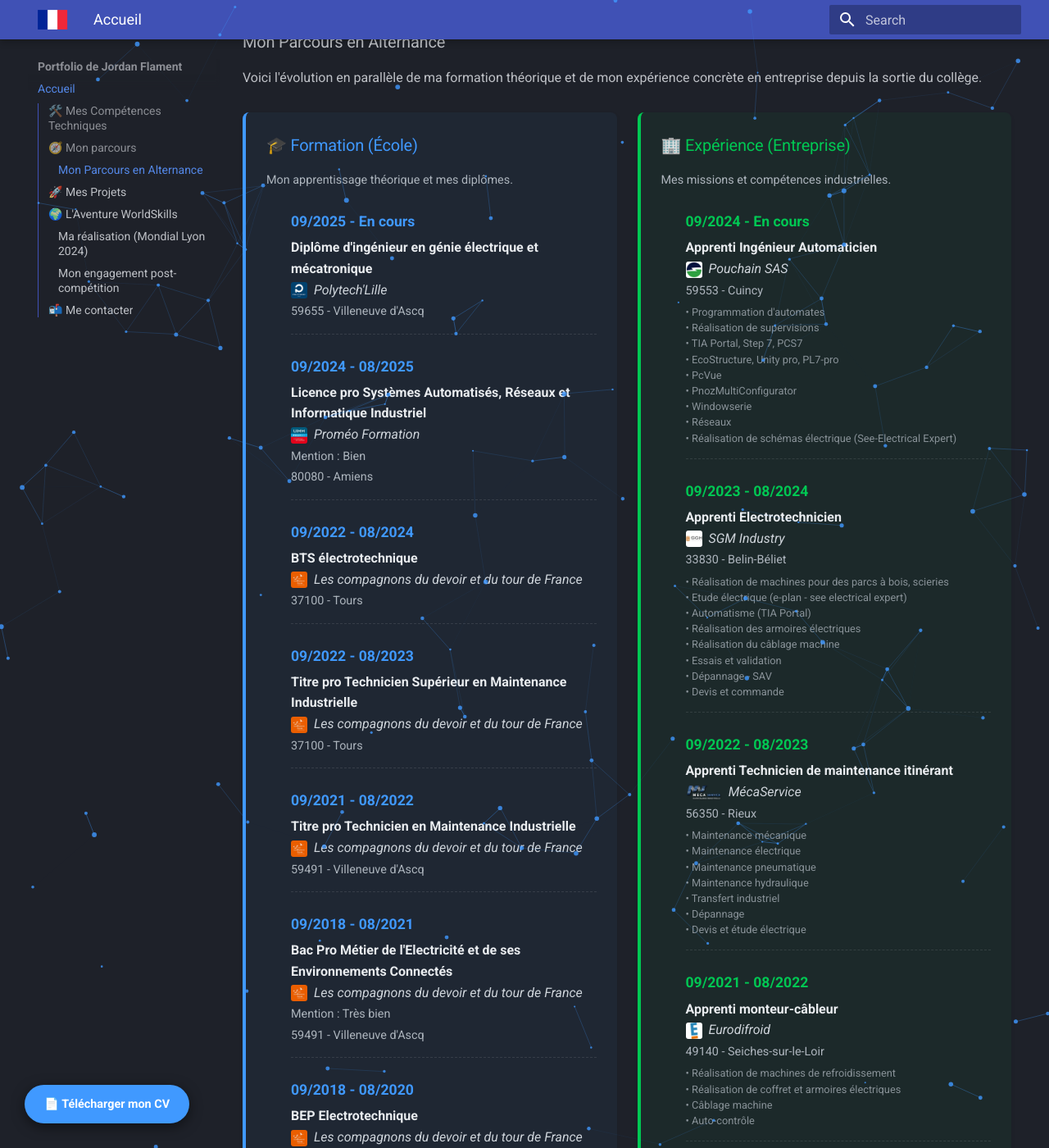
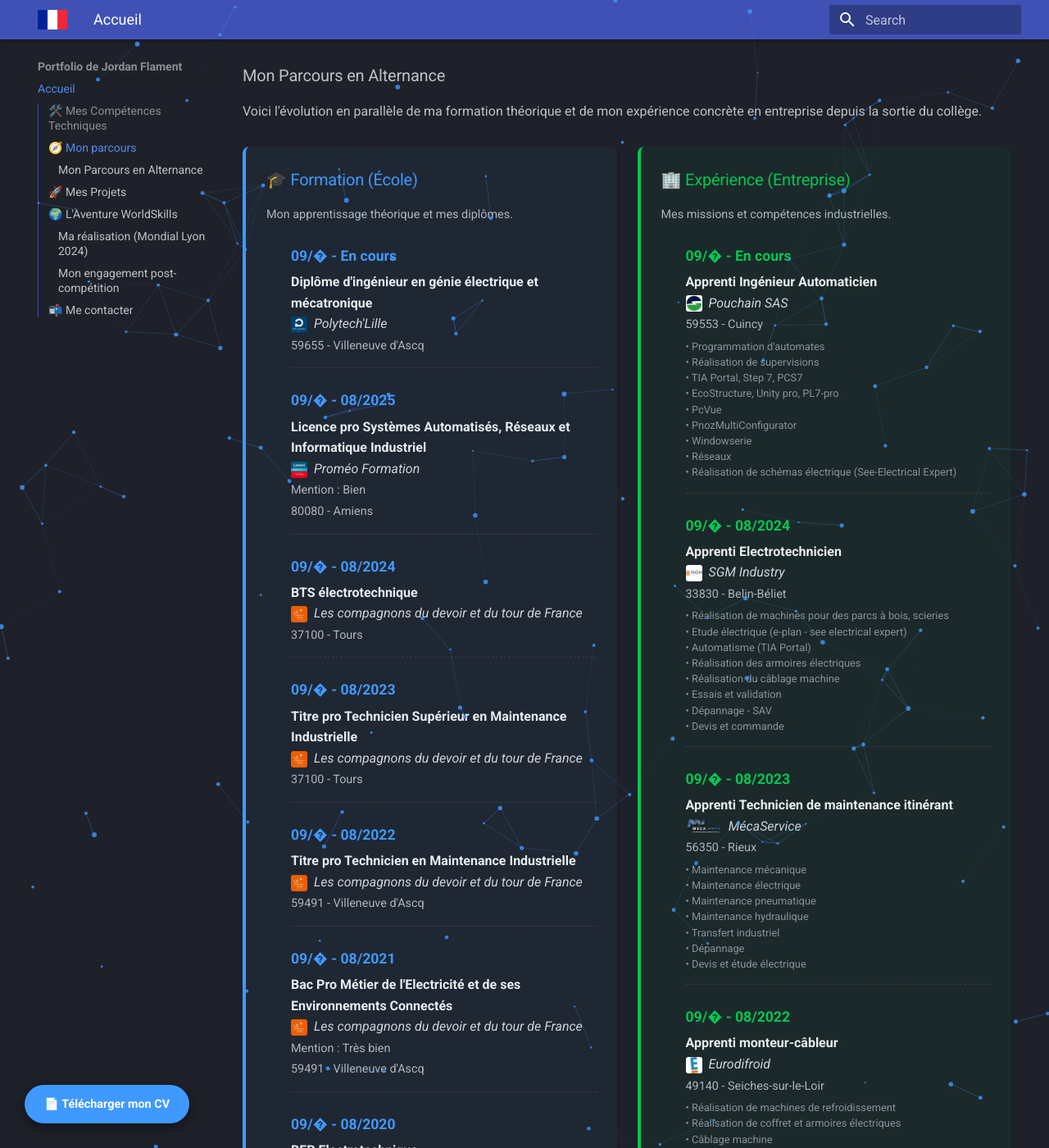
Before and after one commit to jordan-flament/jordan-flament.github.io, an MkDocs documentation site: the page built from docs/index.md, in a window 1280 px wide and 1400 px high, scrolled down 1424 px. Shown: the whole window at 82% size. Built offline with MkDocs 1.6.1 and Material for MkDocs 9.7.7, drawn with Linux system fonts in a browser that asks for light colours; some of the changed text lies outside the part shown.

Commit message:
MAJ caractere nul entre les dates

```diff
--- a/docs/index.md
+++ b/docs/index.md
@@ -297,6 +297,7 @@
     <h3 style="margin-top: 0; color: #ffffff; font-size: 1.2em; border-bottom: 1px solid rgba(255,255,255,0.1); padding-bottom: 10px;">🖥️ Supervision & Sécurité</h3>
     <div style="margin-top: 15px;">
       <span style="display: inline-block; background: rgba(155,89,182,0.15); color: #c39bd3; border: 1px solid rgba(155,89,182,0.3); padding: 5px 12px; border-radius: 20px; font-size: 0.85em; margin: 4px 2px; font-weight: bold;">PcVue</span>
+      <span style="display: inline-block; background: rgba(155,89,182,0.15); color: #c39bd3; border: 1px solid rgba(155,89,182,0.3); padding: 5px 12px; border-radius: 20px; font-size: 0.85em; margin: 4px 2px; font-weight: bold;">WinCc</span>
       <span style="display: inline-block; background: rgba(155,89,182,0.15); color: #c39bd3; border: 1px solid rgba(155,89,182,0.3); padding: 5px 12px; border-radius: 20px; font-size: 0.85em; margin: 4px 2px; font-weight: bold;">PnozMultiConfigurator</span>
       <span style="display: inline-block; background: rgba(155,89,182,0.15); color: #c39bd3; border: 1px solid rgba(155,89,182,0.3); padding: 5px 12px; border-radius: 20px; font-size: 0.85em; margin: 4px 2px; font-weight: bold;">Windowserie</span>
       <span style="display: inline-block; background: rgba(155,89,182,0.15); color: #c39bd3; border: 1px solid rgba(155,89,182,0.3); padding: 5px 12px; border-radius: 20px; font-size: 0.85em; margin: 4px 2px; font-weight: bold;">Réseaux Industriels</span>
@@ -351,7 +352,7 @@
 
     <ul style="list-style: none; padding-left: 0; margin-bottom: 0; color: #e9ecef;">
       <li style="margin-bottom: 25px; border-bottom: 1px dashed rgba(255,255,255,0.1); padding-bottom: 15px;">
-        <span style="font-weight: bold; display: block; font-size: 1.1em; color: #4099ff;">09/2025 - En cours</span>
+        <span style="font-weight: bold; display: block; font-size: 1.1em; color: #4099ff;">09/&#82032025 - En cours</span>
         <span style="font-weight: 600; display: block; margin-top: 5px;">Diplôme d'ingénieur en génie électrique et mécatronique</span>
         <span style="font-style: italic; color: #ced4da;">
           <img src="images/polytech.jpg" style="height: 20px; vertical-align: middle; margin-right: 8px; border-radius: 3px;">Polytech'Lille
@@ -359,7 +360,7 @@
         <span style="font-style: normal; font-size: 0.9em; color: #adb5bd;">59655 - Villeneuve d'Ascq</span>
       </li>
       <li style="margin-bottom: 25px; border-bottom: 1px dashed rgba(255,255,255,0.1); padding-bottom: 15px;">
-        <span style="font-weight: bold; display: block; font-size: 1.1em; color: #4099ff;">09/2024 - 08/2025</span>
+        <span style="font-weight: bold; display: block; font-size: 1.1em; color: #4099ff;">09/&#82032024 - 08/2025</span>
         <span style="font-weight: 600; display: block; margin-top: 5px;">Licence pro Systèmes Automatisés, Réseaux et Informatique Industriel</span>
         <span style="font-style: italic; color: #ced4da;">
           <img src="images/promeo.jpg" style="height: 20px; vertical-align: middle; margin-right: 8px; border-radius: 3px;">Proméo Formation
@@ -368,7 +369,7 @@
         <span style="font-style: normal; font-size: 0.9em; color: #adb5bd;">80080 - Amiens</span>
       </li>
       <li style="margin-bottom: 25px; border-bottom: 1px dashed rgba(255,255,255,0.1); padding-bottom: 15px;">
-        <span style="font-weight: bold; display: block; font-size: 1.1em; color: #4099ff;">09/2022 - 08/2024</span>
+        <span style="font-weight: bold; display: block; font-size: 1.1em; color: #4099ff;">09/&#82032022 - 08/2024</span>
         <span style="font-weight: 600; display: block; margin-top: 5px;">BTS électrotechnique</span>
         <span style="font-style: italic; color: #ced4da;">
           <img src="images/compagnons.jpg" style="height: 20px; vertical-align: middle; margin-right: 8px; border-radius: 3px;">Les compagnons du devoir et du tour de France
@@ -376,7 +377,7 @@
         <span style="font-style: normal; font-size: 0.9em; color: #adb5bd;">37100 - Tours</span>
       </li>
       <li style="margin-bottom: 25px; border-bottom: 1px dashed rgba(255,255,255,0.1); padding-bottom: 15px;">
-        <span style="font-weight: bold; display: block; font-size: 1.1em; color: #4099ff;">09/2022 - 08/2023</span>
+        <span style="font-weight: bold; display: block; font-size: 1.1em; color: #4099ff;">09/&#82032022 - 08/2023</span>
         <span style="font-weight: 600; display: block; margin-top: 5px;">Titre pro Technicien Supérieur en Maintenance Industrielle</span>
         <span style="font-style: italic; color: #ced4da;">
           <img src="images/compagnons.jpg" style="height: 20px; vertical-align: middle; margin-right: 8px; border-radius: 3px;">Les compagnons du devoir et du tour de France
@@ -384,7 +385,7 @@
         <span style="font-style: normal; font-size: 0.9em; color: #adb5bd;">37100 - Tours</span>
       </li>
       <li style="margin-bottom: 25px; border-bottom: 1px dashed rgba(255,255,255,0.1); padding-bottom: 15px;">
-        <span style="font-weight: bold; display: block; font-size: 1.1em; color: #4099ff;">09/2021 - 08/2022</span>
+        <span style="font-weight: bold; display: block; font-size: 1.1em; color: #4099ff;">09/&#82032021 - 08/2022</span>
         <span style="font-weight: 600; display: block; margin-top: 5px;">Titre pro Technicien en Maintenance Industrielle</span>
         <span style="font-style: italic; color: #ced4da;">
           <img src="images/compagnons.jpg" style="height: 20px; vertical-align: middle; margin-right: 8px; border-radius: 3px;">Les compagnons du devoir et du tour de France
@@ -392,7 +393,7 @@
         <span style="font-style: normal; font-size: 0.9em; color: #adb5bd;">59491 - Villeneuve d'Ascq</span>
       </li>
       <li style="margin-bottom: 25px; border-bottom: 1px dashed rgba(255,255,255,0.1); padding-bottom: 15px;">
-        <span style="font-weight: bold; display: block; font-size: 1.1em; color: #4099ff;">09/2018 - 08/2021</span>
+        <span style="font-weight: bold; display: block; font-size: 1.1em; color: #4099ff;">09/&#82032018 - 08/2021</span>
         <span style="font-weight: 600; display: block; margin-top: 5px;">Bac Pro Métier de l'Electricité et de ses Environnements Connectés</span>
         <span style="font-style: italic; color: #ced4da;">
           <img src="images/compagnons.jpg" style="height: 20px; vertical-align: middle; margin-right: 8px; border-radius: 3px;">Les compagnons du devoir et du tour de France
@@ -401,7 +402,7 @@
         <span style="font-style: normal; font-size: 0.9em; color: #adb5bd;">59491 - Villeneuve d'Ascq</span>
       </li>
       <li style="margin-bottom: 25px; border-bottom: 1px dashed rgba(255,255,255,0.1); padding-bottom: 15px;">
-        <span style="font-weight: bold; display: block; font-size: 1.1em; color: #4099ff;">09/2018 - 08/2020</span>
+        <span style="font-weight: bold; display: block; font-size: 1.1em; color: #4099ff;">09/&#82032018 - 08/2020</span>
         <span style="font-weight: 600; display: block; margin-top: 5px;">BEP Electrotechnique</span>
         <span style="font-style: italic; color: #ced4da;">
           <img src="images/compagnons.jpg" style="height: 20px; vertical-align: middle; margin-right: 8px; border-radius: 3px;">Les compagnons du devoir et du tour de France
@@ -418,7 +419,7 @@
 
     <ul style="list-style: none; padding-left: 0; margin-bottom: 0; color: #e9ecef;">
       <li style="margin-bottom: 25px; border-bottom: 1px dashed rgba(255,255,255,0.1); padding-bottom: 15px;">
-        <span style="font-weight: bold; display: block; font-size: 1.1em; color: #00c853;">09/2024 - En cours</span>
+        <span style="font-weight: bold; display: block; font-size: 1.1em; color: #00c853;">09/&#82032024 - En cours</span>
         <span style="font-weight: 600; display: block; margin-top: 5px;">Apprenti Ingénieur Automaticien</span>
         <span style="font-style: italic; color: #ced4da;">
           <img src="images/pouchain.jpg" style="height: 20px; vertical-align: middle; margin-right: 8px; border-radius: 3px;">Pouchain SAS
@@ -427,7 +428,7 @@
         <small style="display: block; margin-top: 5px; color: #adb5bd; line-height: 1.5;">• Programmation d'automates <br>• Réalisation de supervisions <br>• TIA Portal, Step 7, PCS7<br>• EcoStructure, Unity pro, PL7-pro <br> • PcVue <br> • PnozMultiConfigurator <br>• Windowserie <br>• Réseaux <br>• Réalisation de schémas électrique (See-Electrical Expert) </small>
       </li>
       <li style="margin-bottom: 25px; border-bottom: 1px dashed rgba(255,255,255,0.1); padding-bottom: 15px;">
-        <span style="font-weight: bold; display: block; font-size: 1.1em; color: #00c853;">09/2023 - 08/2024</span>
+        <span style="font-weight: bold; display: block; font-size: 1.1em; color: #00c853;">09/&#82032023 - 08/2024</span>
         <span style="font-weight: 600; display: block; margin-top: 5px;">Apprenti Electrotechnicien</span>
         <span style="font-style: italic; color: #ced4da;">
           <img src="images/sgm.jpg" style="height: 20px; vertical-align: middle; margin-right: 8px; border-radius: 3px;">SGM Industry
@@ -436,7 +437,7 @@
         <small style="display: block; margin-top: 5px; color: #adb5bd; line-height: 1.5;">• Réalisation de machines pour des parcs à bois, scieries <br> • Etude électrique (e-plan - see electrical expert) <br> • Automatisme (TIA Portal) <br> • Réalisation des armoires électriques<br> • Réalisation du câblage machine <br> • Essais et validation <br> • Dépannage - SAV <br> • Devis et commande </small>
       </li>
       <li style="margin-bottom: 25px; border-bottom: 1px dashed rgba(255,255,255,0.1); padding-bottom: 15px;">
-        <span style="font-weight: bold; display: block; font-size: 1.1em; color: #00c853;">09/2022 - 08/2023</span>
+        <span style="font-weight: bold; display: block; font-size: 1.1em; color: #00c853;">09/&#82032022 - 08/2023</span>
         <span style="font-weight: 600; display: block; margin-top: 5px;">Apprenti Technicien de maintenance itinérant</span>
         <span style="font-style: italic; color: #ced4da;">
           <img src="images/mecaservice.png" style="height: 20px; vertical-align: middle; margin-right: 8px; border-radius: 3px;">MécaService
@@ -445,7 +446,7 @@
         <small style="display: block; margin-top: 5px; color: #adb5bd; line-height: 1.5;">• Maintenance mécanique <br> • Maintenance électrique <br> • Maintenance pneumatique <br> • Maintenance hydraulique <br> • Transfert industriel <br> • Dépannage <br> • Devis et étude électrique </small>
       </li>
       <li style="margin-bottom: 25px; border-bottom: 1px dashed rgba(255,255,255,0.1); padding-bottom: 15px;">
-        <span style="font-weight: bold; display: block; font-size: 1.1em; color: #00c853;">09/2021 - 08/2022</span>
+        <span style="font-weight: bold; display: block; font-size: 1.1em; color: #00c853;">09/&#82032021 - 08/2022</span>
         <span style="font-weight: 600; display: block; margin-top: 5px;">Apprenti monteur-câbleur</span>
         <span style="font-style: italic; color: #ced4da;">
           <img src="images/eurodifroid.jpg" style="height: 20px; vertical-align: middle; margin-right: 8px; border-radius: 3px;">Eurodifroid
@@ -454,7 +455,7 @@
         <small style="display: block; margin-top: 5px; color: #adb5bd; line-height: 1.5;">• Réalisation de machines de refroidissement <br> • Réalisation de coffret et armoires électriques <br> • Câblage machine <br> • Auto-contrôle</small>
       </li>
       <li style="margin-bottom: 25px; border-bottom: 1px dashed rgba(255,255,255,0.1); padding-bottom: 15px;">
-        <span style="font-weight: bold; display: block; font-size: 1.1em; color: #00c853;">09/2018 - 08/2021</span>
+        <span style="font-weight: bold; display: block; font-size: 1.1em; color: #00c853;">09/&#82032018 - 08/2021</span>
         <span style="font-weight: 600; display: block; margin-top: 5px;">Apprenti électricien</span>
         <span style="font-style: italic; color: #ced4da;">
           <img src="images/ecotechnics.jpg" style="height: 20px; vertical-align: middle; margin-right: 8px; border-radius: 3px;">Ecotechnics
```
